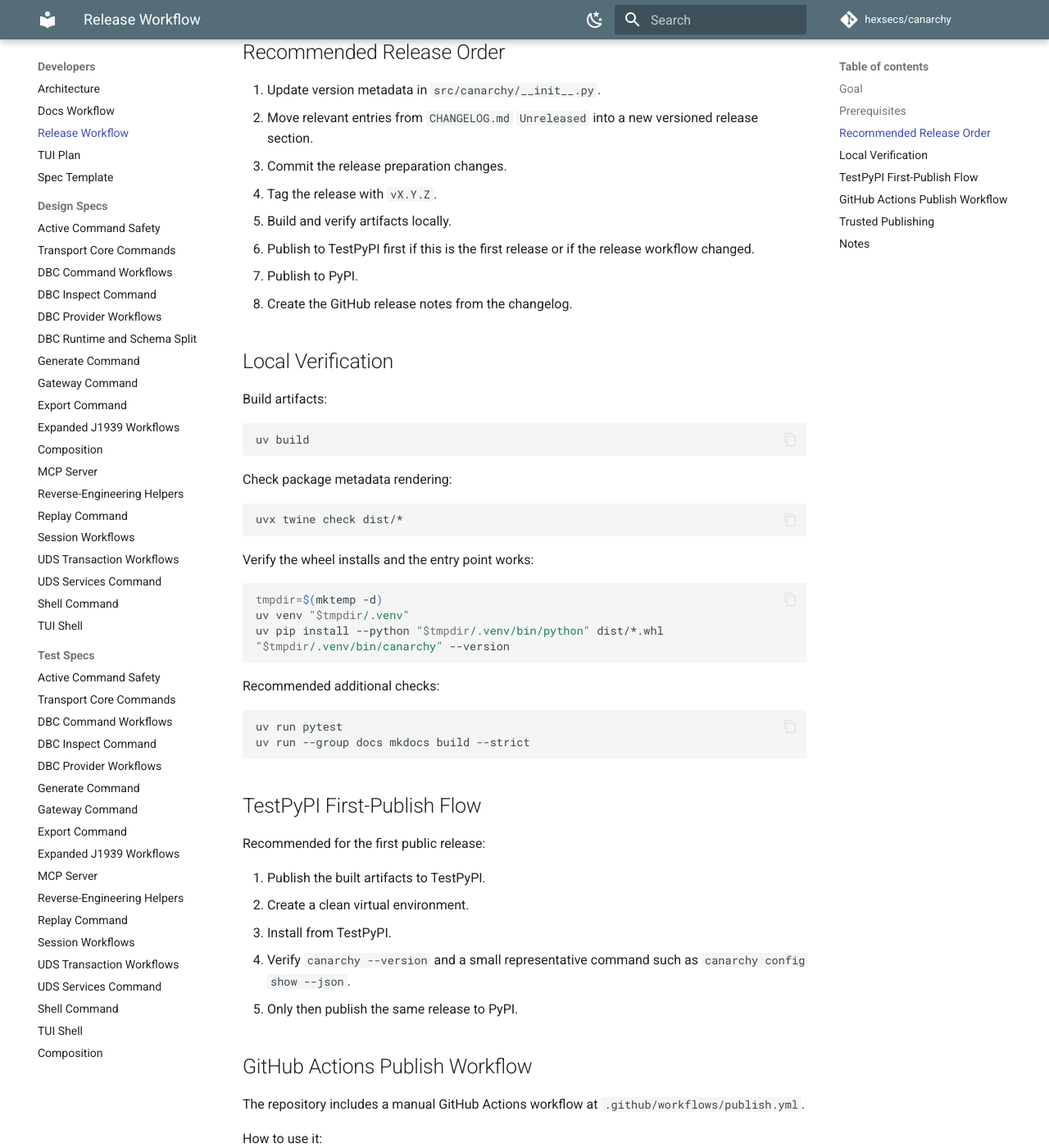
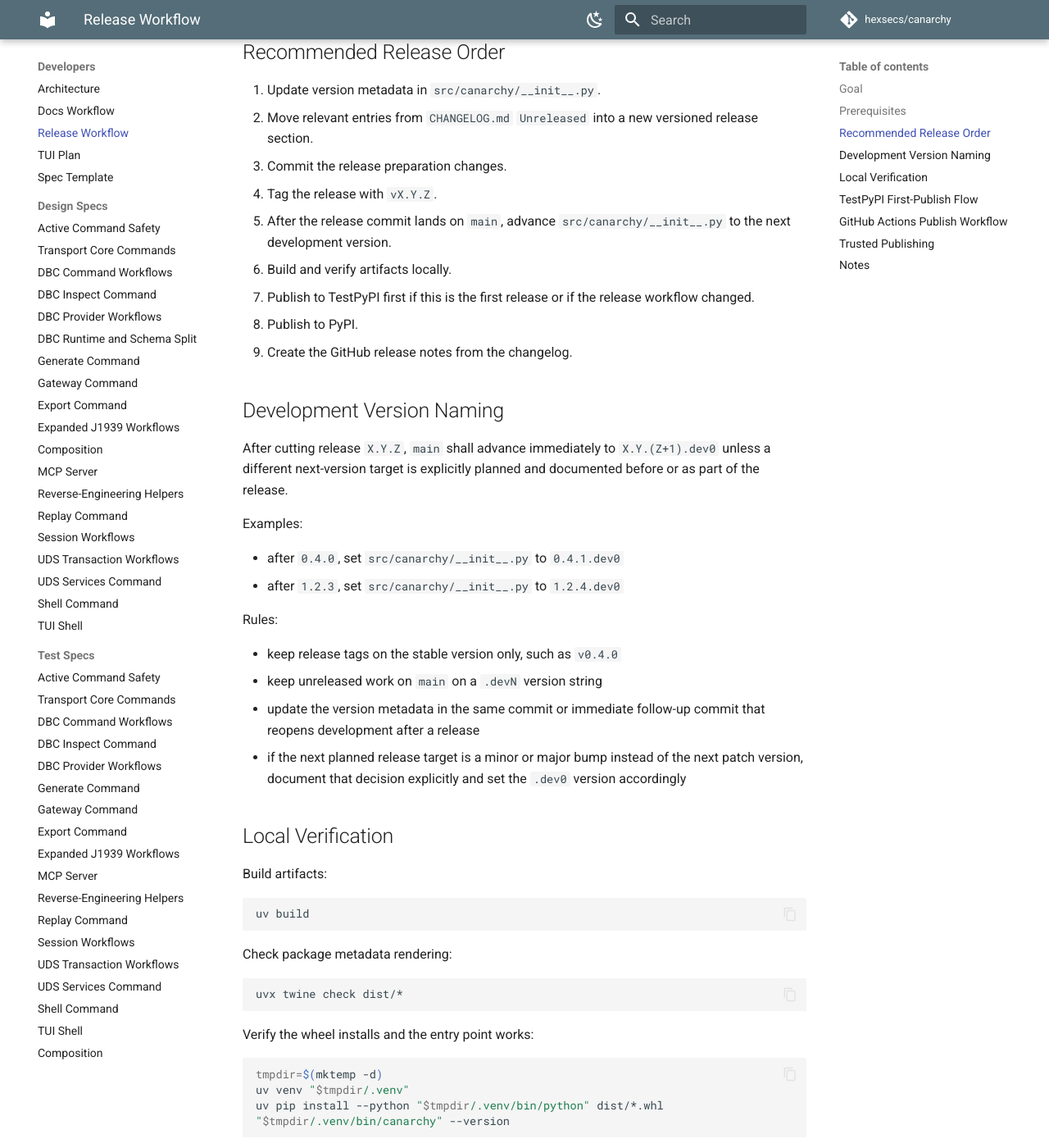
Before and after one commit to hexsecs/canarchy, an MkDocs documentation site: the page built from docs/release.md, in a window 1280 px wide and 1400 px high, scrolled down 781 px. Shown: the whole window at 82% size. Built offline with MkDocs 1.6.1 and Material for MkDocs 9.7.7, drawn with Linux system fonts in a browser that asks for light colours; comment, search, counter and statistics services are not loaded.

Commit message:
fix(release): correct changelog and dev version policy
Move post-0.4.0 homepage fixes back under Unreleased and define the post-release .dev0 versioning rule used on main. Advance the package version to 0.4.1.dev0 so unreleased work is no longer labeled as the shipped release. Fixes #184

```diff
--- a/docs/release.md
+++ b/docs/release.md
@@ -26,10 +26,27 @@
 2. Move relevant entries from `CHANGELOG.md` `Unreleased` into a new versioned release section.
 3. Commit the release preparation changes.
 4. Tag the release with `vX.Y.Z`.
-5. Build and verify artifacts locally.
-6. Publish to TestPyPI first if this is the first release or if the release workflow changed.
-7. Publish to PyPI.
-8. Create the GitHub release notes from the changelog.
+5. After the release commit lands on `main`, advance `src/canarchy/__init__.py` to the next development version.
+6. Build and verify artifacts locally.
+7. Publish to TestPyPI first if this is the first release or if the release workflow changed.
+8. Publish to PyPI.
+9. Create the GitHub release notes from the changelog.
+
+## Development Version Naming
+
+After cutting release `X.Y.Z`, `main` shall advance immediately to `X.Y.(Z+1).dev0` unless a different next-version target is explicitly planned and documented before or as part of the release.
+
+Examples:
+
+* after `0.4.0`, set `src/canarchy/__init__.py` to `0.4.1.dev0`
+* after `1.2.3`, set `src/canarchy/__init__.py` to `1.2.4.dev0`
+
+Rules:
+
+* keep release tags on the stable version only, such as `v0.4.0`
+* keep unreleased work on `main` on a `.devN` version string
+* update the version metadata in the same commit or immediate follow-up commit that reopens development after a release
+* if the next planned release target is a minor or major bump instead of the next patch version, document that decision explicitly and set the `.dev0` version accordingly
 
 ## Local Verification
 
--- a/src/canarchy/__init__.py
+++ b/src/canarchy/__init__.py
@@ -2,4 +2,4 @@
 
 __all__ = ["__version__"]
 
-__version__ = "0.4.0"
+__version__ = "0.4.1.dev0"
```
Also changed, not shown: AGENTS.md (+9 -0 lines), CHANGELOG.md (+7 -4 lines).
